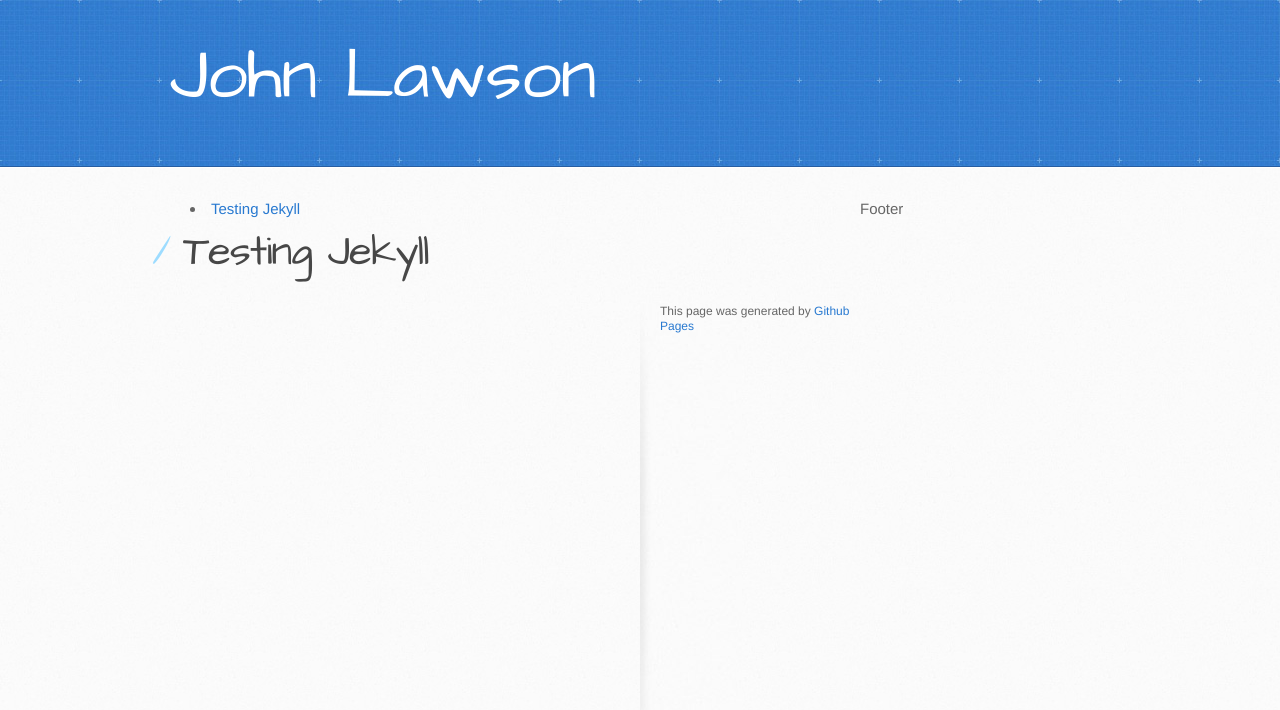
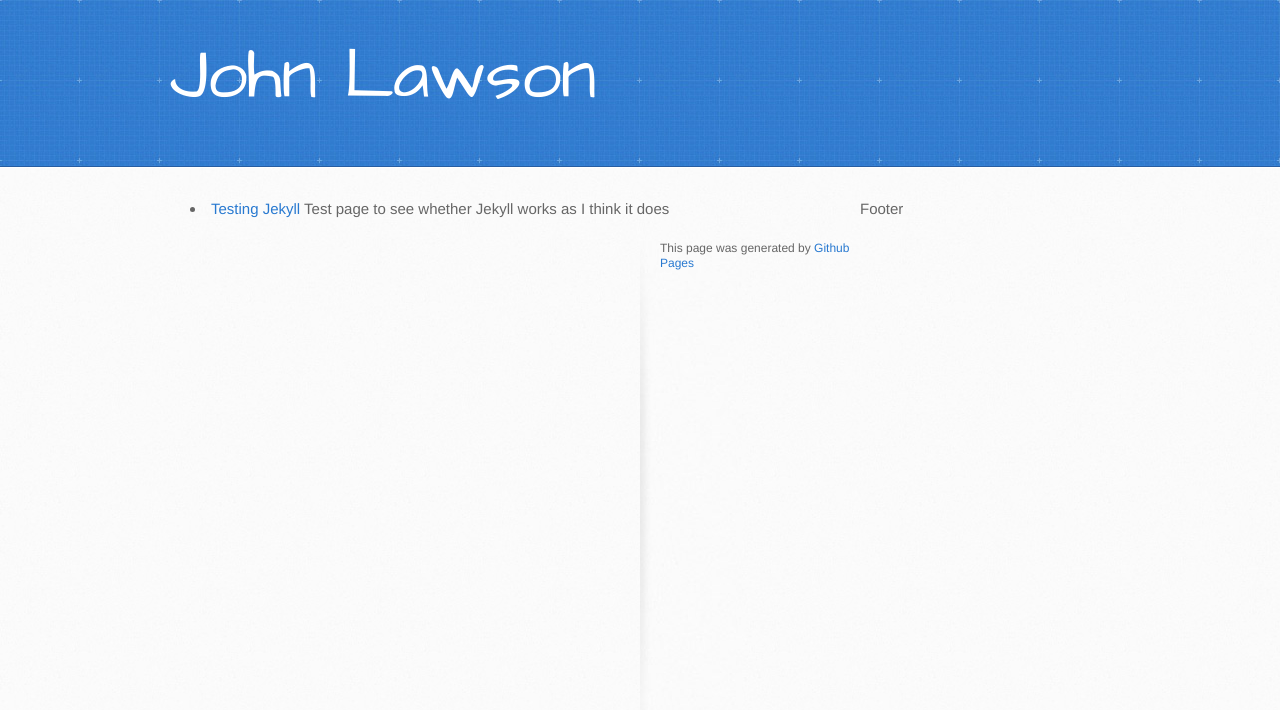
Before and after one commit to jwlawson/jwlawson.github.io, a Jekyll site: the page built from index.html, in a window 1280 px wide. Shown: the top 710 px of the page. Built offline with Jekyll 4.4.1, drawn with Linux system fonts in a browser that asks for light colours.

Commit message:
Update 2014-08-02-testing-jekyll.md

```diff
--- a/_posts/2014-08-02-testing-jekyll.md
+++ b/_posts/2014-08-02-testing-jekyll.md
@@ -1,15 +1,16 @@
 ---
 layout: post
 title: Testing Jekyll
+excerpt: Test page to see whether Jekyll works as I think it does
 ---
 
 # {{ page.title }}
 
 I'm trying to see if Jekyll works. Or rather how it works - I'm sure it does work.
 
-##Look a header
+## Look a header
 
-###And a smaller one.
+### And a smaller one.
 
 Sometimes I don't really know what I'm doing.
 I can't really remember how `markdown` works.
```
